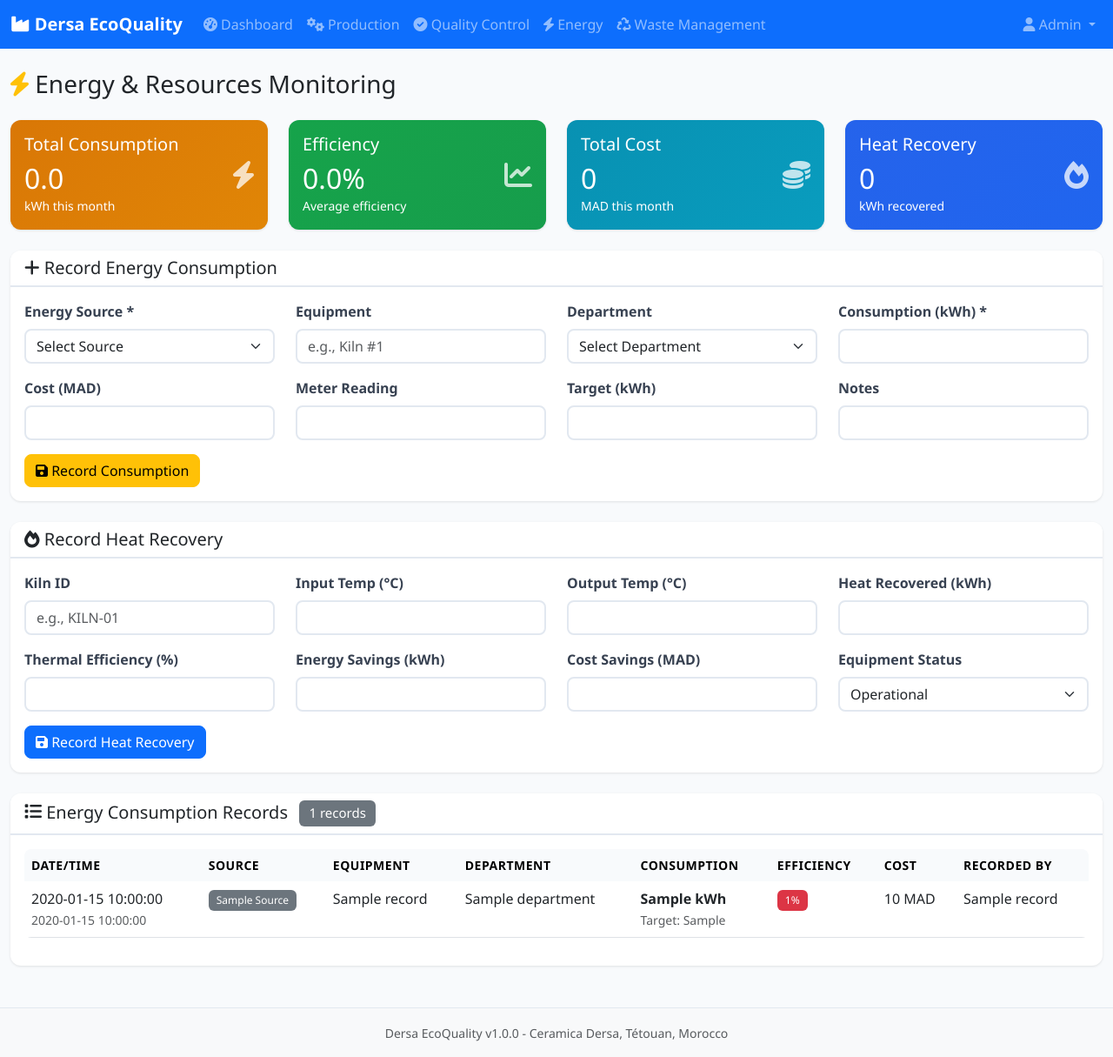
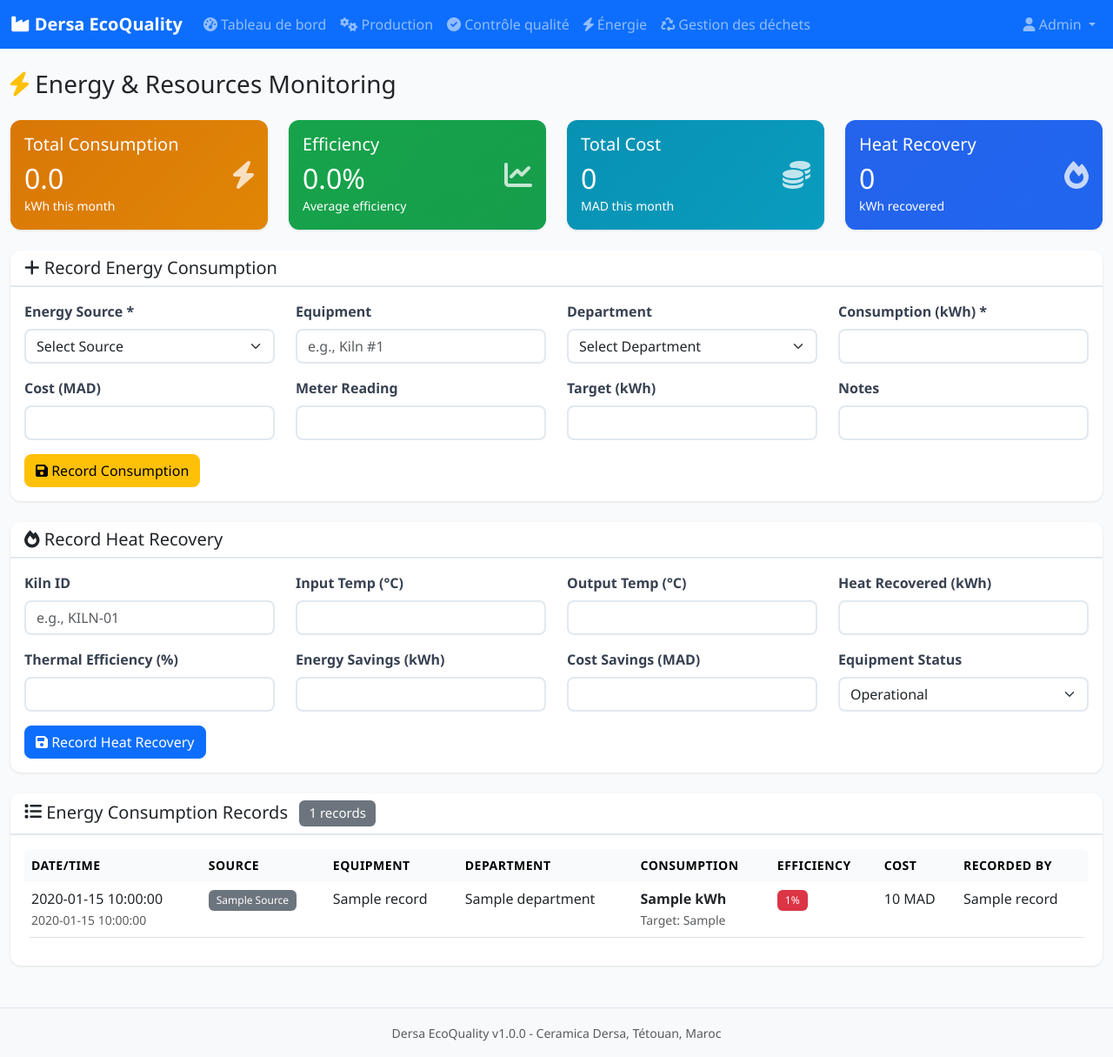
Before and after one commit to fikrielfakir/quality_flask, a Flask app: template templates/energy.html in a window 1280 px wide. Shown: the whole page at 87% size. Run offline with Flask 3, Linux system fonts and the light colour scheme; the template is opened without the code that fills it: most values are stand-ins (such as "Sample title", 1, 10 or a date in 2020).

Commit message:
Update the main language to French across the application
Set the default language to French (fr) in templates/base.html and translate various UI elements and navigation links. Also updates agent state and progress tracker to reflect the language change.

Replit-Commit-Author: Agent
Replit-Commit-Session-Id: 13c318ba-214e-4ee4-aa05-0fb9ea4684d9
Replit-Commit-Checkpoint-Type: full_checkpoint
Replit-Commit-Screenshot-Url: https://storage.googleapis.com/screenshot-production-us-central1/96e25b3f-89c7-473b-af55-66a003f42e91/13c318ba-214e-4ee4-aa05-0fb9ea4684d9/AKOsg0J

```diff
--- a/templates/base.html
+++ b/templates/base.html
@@ -1,5 +1,5 @@
 <!DOCTYPE html>
-<html lang="en">
+<html lang="fr">
 <head>
     <meta charset="UTF-8">
     <meta name="viewport" content="width=device-width, initial-scale=1.0">
@@ -22,7 +22,7 @@
                 <ul class="navbar-nav me-auto">
                     <li class="nav-item">
                         <a class="nav-link" href="{{ url_for('dashboard') }}">
-                            <i class="fas fa-tachometer-alt"></i> Dashboard
+                            <i class="fas fa-tachometer-alt"></i> Tableau de bord
                         </a>
                     </li>
                     <li class="nav-item">
@@ -32,17 +32,17 @@
                     </li>
                     <li class="nav-item">
                         <a class="nav-link" href="{{ url_for('quality') }}">
-                            <i class="fas fa-check-circle"></i> Quality Control
+                            <i class="fas fa-check-circle"></i> Contrôle qualité
                         </a>
                     </li>
                     <li class="nav-item">
                         <a class="nav-link" href="{{ url_for('energy') }}">
-                            <i class="fas fa-bolt"></i> Energy
+                            <i class="fas fa-bolt"></i> Énergie
                         </a>
                     </li>
                     <li class="nav-item">
                         <a class="nav-link" href="{{ url_for('waste') }}">
-                            <i class="fas fa-recycle"></i> Waste Management
+                            <i class="fas fa-recycle"></i> Gestion des déchets
                         </a>
                     </li>
                 </ul>
@@ -52,9 +52,9 @@
                             <i class="fas fa-user"></i> Admin
                         </a>
                         <ul class="dropdown-menu">
-                            <li><a class="dropdown-item" href="{{ url_for('users') }}">Manage Users</a></li>
+                            <li><a class="dropdown-item" href="{{ url_for('users') }}">Gérer les utilisateurs</a></li>
                             <li><hr class="dropdown-divider"></li>
-                            <li><a class="dropdown-item" href="{{ url_for('login') }}">Logout</a></li>
+                            <li><a class="dropdown-item" href="{{ url_for('login') }}">Déconnexion</a></li>
                         </ul>
                     </li>
                 </ul>
@@ -82,7 +82,7 @@
     <footer class="bg-light text-center py-3 mt-5">
         <div class="container">
             <small class="text-muted">
-                Dersa EcoQuality v1.0.0 - Ceramica Dersa, Tétouan, Morocco
+                Dersa EcoQuality v1.0.0 - Ceramica Dersa, Tétouan, Maroc
             </small>
         </div>
     </footer>
```
Also changed, not shown: .local/state/replit/agent/.latest.json, .local/state/replit/agent/progress_tracker.md, 2 other files.
